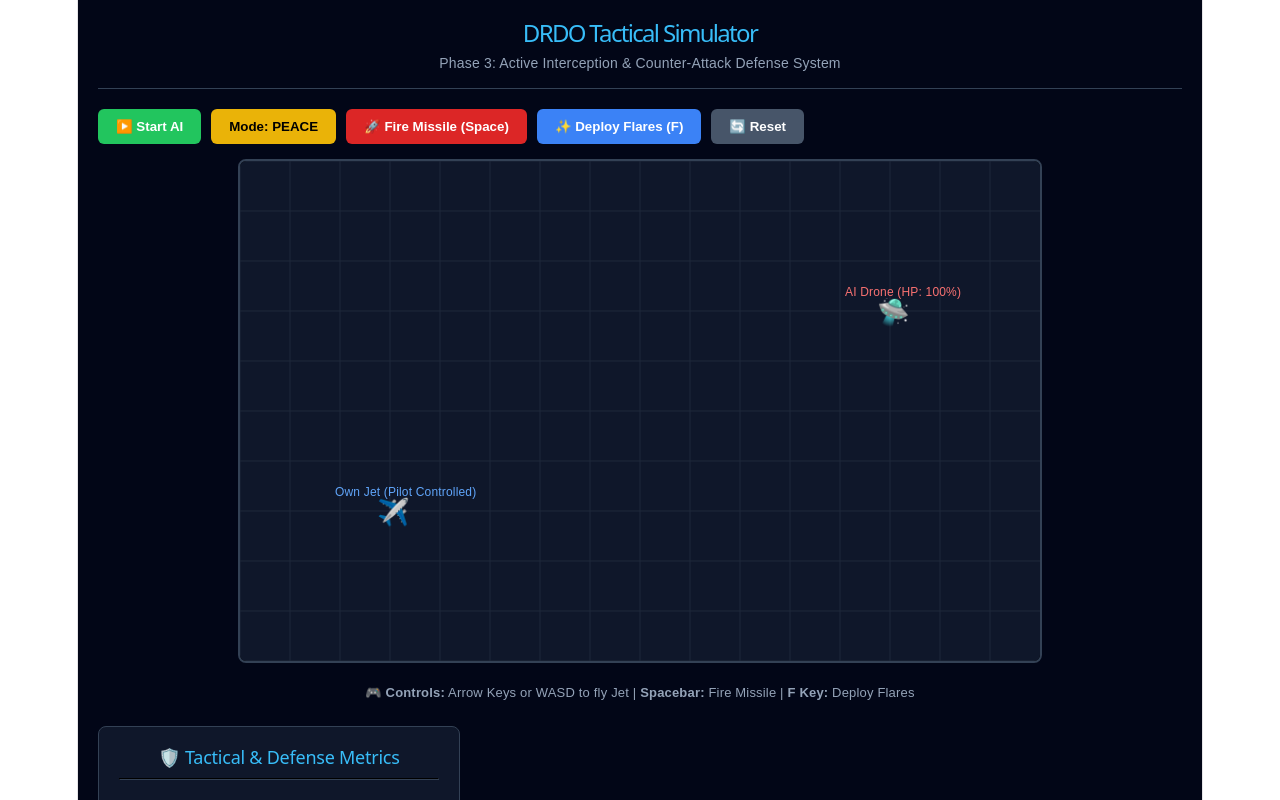
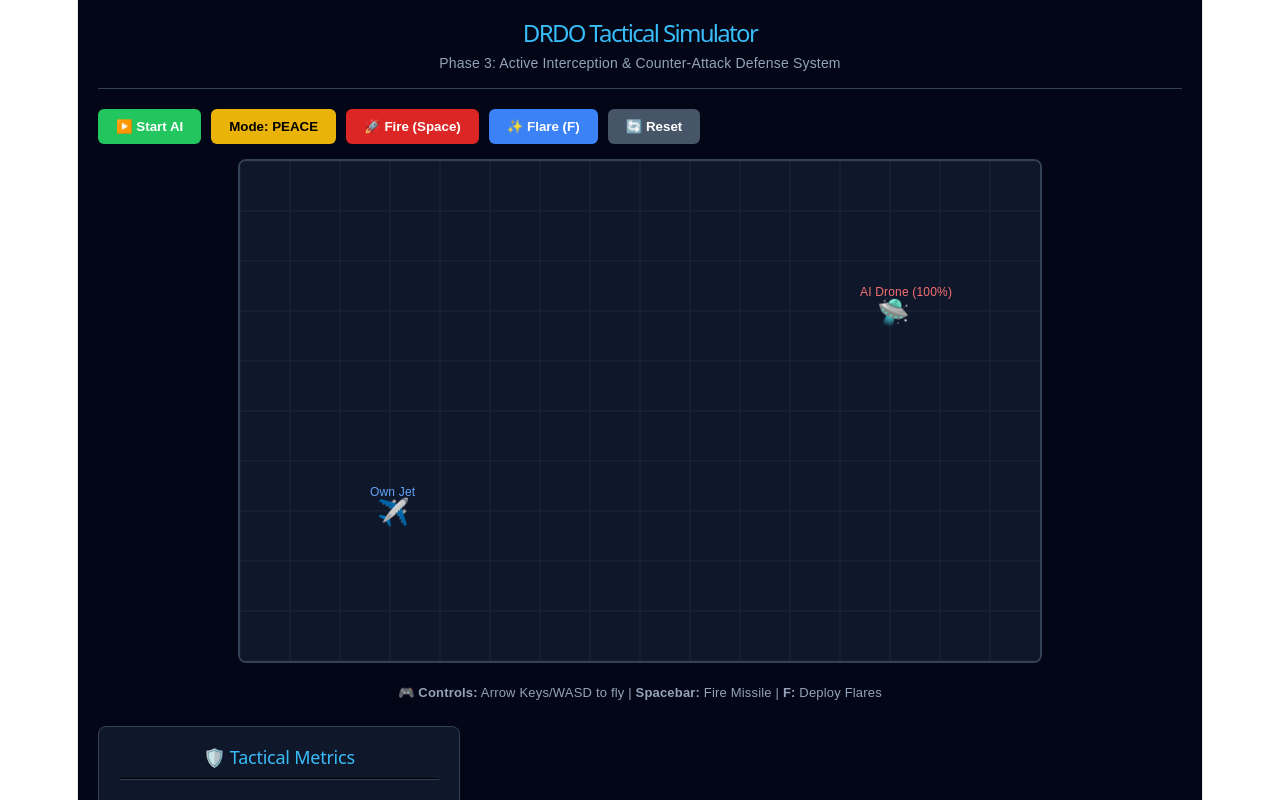
Before and after one commit to sriharish094-hue/drdo-tactical-simulator, a React app in the folder app/: page / in a window 1280 px wide. Shown: the top 800 px of the page. Built offline with nearby package versions, Linux system fonts and the light colour scheme; the HTML template or start-up script is replaced by a standard one.

Commit message:
Fixed proximity bug on target destroy

```diff
--- a/app/src/App.jsx
+++ b/app/src/App.jsx
@@ -60,7 +60,8 @@
   // Main Game / Simulation Loop
   useEffect(() => {
     let interval = setInterval(() => {
-      if (!isAIActive) return;
+      // BUG FIX: Enemy destroy aana AI stop aagidum
+      if (!isAIActive || enemyHealth <= 0) return;
 
       // 1. Calculate Distance
       const dx = ownShip.x - enemyAgent.x;
@@ -132,7 +133,7 @@
     }, 30);
 
     return () => clearInterval(interval);
-  }, [isAIActive, ownShip, enemyAgent, mode, flares]);
+  }, [isAIActive, ownShip, enemyAgent, mode, flares, enemyHealth]); // added enemyHealth dependency
 
   // Canvas Drawing
   useEffect(() => {
@@ -174,7 +175,7 @@
     ctx.fillText('✈️', ownShip.x - 13, ownShip.y + 10);
     ctx.fillStyle = '#60a5fa';
     ctx.font = '12px sans-serif';
-    ctx.fillText('Own Jet (Pilot Controlled)', ownShip.x - 55, ownShip.y - 15);
+    ctx.fillText('Own Jet', ownShip.x - 20, ownShip.y - 15);
 
     // Draw Enemy AI Drone 🛸 (If alive)
     if (enemyHealth > 0) {
@@ -182,7 +183,7 @@
       ctx.fillText('🛸', enemyAgent.x - 13, enemyAgent.y + 10);
       ctx.fillStyle = '#f87171';
       ctx.font = '12px sans-serif';
-      ctx.fillText(`AI Drone (HP: ${enemyHealth}%)`, enemyAgent.x - 45, enemyAgent.y - 15);
+      ctx.fillText(`AI Drone (${enemyHealth}%)`, enemyAgent.x - 30, enemyAgent.y - 15);
     } else {
       ctx.fillStyle = '#ef4444';
       ctx.font = '14px sans-serif';
@@ -199,6 +200,7 @@
     setExplosions([]);
     setEnemyHealth(100);
     setScore(0);
+    setDistance(0);
   };
 
   return (
@@ -229,13 +231,13 @@
               onClick={fireMissile}
               style={{ padding: '10px 18px', backgroundColor: '#dc2626', color: 'white', border: 'none', borderRadius: '6px', cursor: 'pointer', fontWeight: 'bold' }}
             >
-              🚀 Fire Missile (Space)
+              🚀 Fire (Space)
             </button>
             <button
               onClick={deployFlare}
               style={{ padding: '10px 18px', backgroundColor: '#3b82f6', color: 'white', border: 'none', borderRadius: '6px', cursor: 'pointer', fontWeight: 'bold' }}
             >
-              ✨ Deploy Flares (F)
+              ✨ Flare (F)
             </button>
             <button
               onClick={handleReset}
@@ -250,20 +252,20 @@
           </div>
 
           <div style={{ color: '#94a3b8', fontSize: '13px', marginTop: '10px' }}>
-            🎮 <b>Controls:</b> Arrow Keys or WASD to fly Jet | <b>Spacebar:</b> Fire Missile | <b>F Key:</b> Deploy Flares
+            🎮 <b>Controls:</b> Arrow Keys/WASD to fly | <b>Spacebar:</b> Fire Missile | <b>F:</b> Deploy Flares
           </div>
         </div>
 
         {/* Analytics & Health Panel */}
         <div style={{ width: '320px', backgroundColor: '#0f172a', padding: '20px', borderRadius: '8px', border: '1px solid #334155', height: 'fit-content' }}>
-          <h2 style={{ color: '#38bdf8', fontSize: '18px', marginTop: 0 }}>🛡️ Tactical & Defense Metrics</h2>
+          <h2 style={{ color: '#38bdf8', fontSize: '18px', marginTop: 0 }}>🛡️ Tactical Metrics</h2>
           <hr style={{ borderColor: '#334155', marginBottom: '15px' }} />
 
           {/* Enemy Health Bar */}
           <div style={{ marginBottom: '20px' }}>
             <div style={{ display: 'flex', justifyContent: 'space-between', color: '#94a3b8', fontSize: '13px', marginBottom: '5px' }}>
               <span>Enemy Drone Health:</span>
-              <span>{enemyHealth}%</span>
+              <span>{enemyHealth > 0 ? `${enemyHealth}%` : 'DESTROYED'}</span>
             </div>
             <div style={{ width: '100%', height: '10px', backgroundColor: '#334155', borderRadius: '5px', overflow: 'hidden' }}>
               <div style={{ width: `${enemyHealth}%`, height: '100%', backgroundColor: enemyHealth > 50 ? '#22c55e' : enemyHealth > 20 ? '#eab308' : '#ef4444', transition: 'width 0.3s' }}></div>
@@ -273,7 +275,9 @@
           <div style={{ display: 'grid', gridTemplateColumns: '1fr 1fr', gap: '10px', marginBottom: '15px' }}>
             <div style={{ backgroundColor: '#1e293b', padding: '10px', borderRadius: '6px' }}>
               <span style={{ color: '#94a3b8', fontSize: '12px' }}>Proximity:</span>
-              <div style={{ fontSize: '20px', fontWeight: 'bold', color: distance < 100 ? '#ef4444' : '#22c55e' }}>{distance} m</div>
+              <div style={{ fontSize: '20px', fontWeight: 'bold', color: enemyHealth === 0 ? '#94a3b8' : (distance < 100 ? '#ef4444' : '#22c55e') }}>
+                {enemyHealth > 0 ? `${distance} m` : 'N/A'}
+              </div>
             </div>
             <div style={{ backgroundColor: '#1e293b', padding: '10px', borderRadius: '6px' }}>
               <span style={{ color: '#94a3b8', fontSize: '12px' }}>Combat Score:</span>
```
